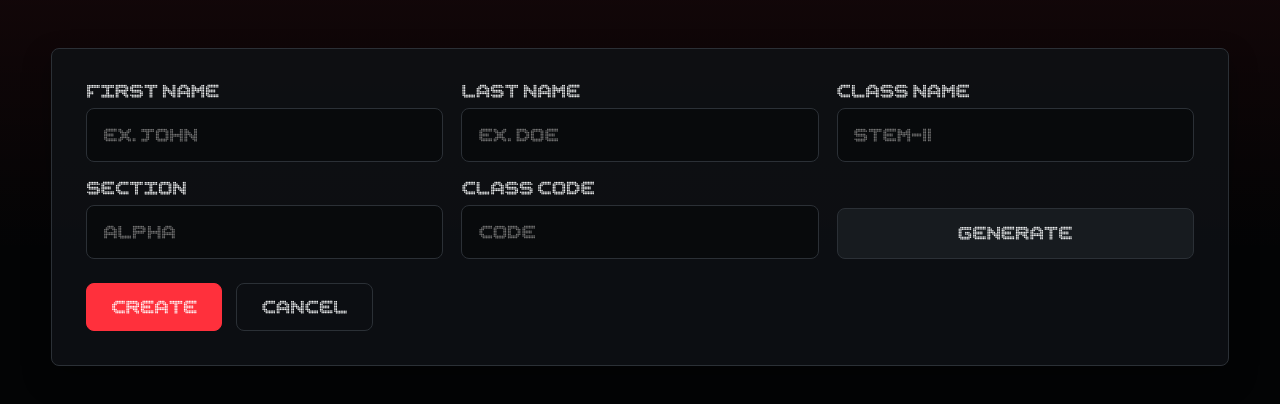
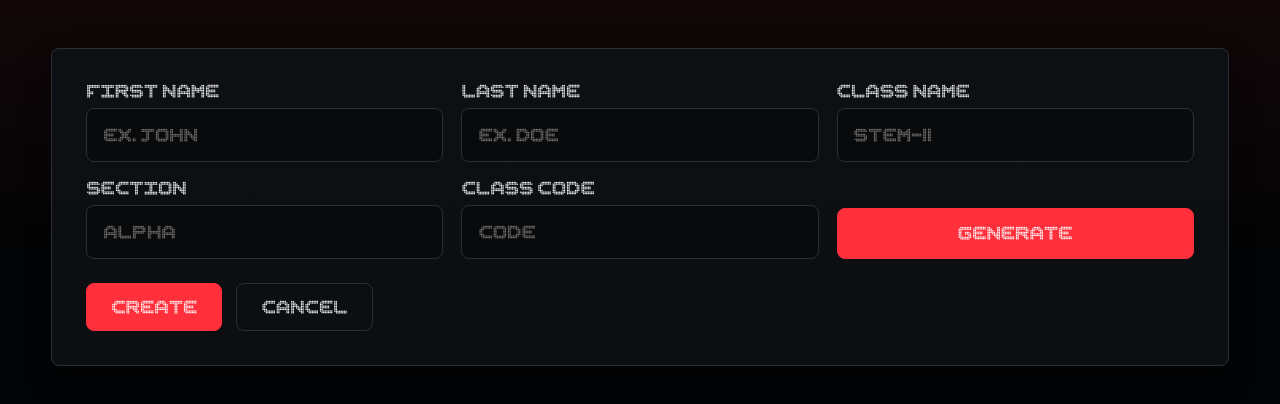
Before and after one commit to Arckei/Website-CyberGuard, a plain HTML site: page pages/create-class/index.html in a window 1280 px wide. Shown: the part 86-490 px from the top of the page. Drawn offline with Linux system fonts and the light colour scheme.

Commit message:
made changes on the create class

```diff
--- a/pages/create-class/index.html
+++ b/pages/create-class/index.html
@@ -41,7 +41,7 @@
           </label>
           <div class="field">
             <span>&nbsp;</span>
-            <button class="btn" type="button" data-generate-code>Generate</button>
+            <button class="btn primary" type="button" data-generate-code>Generate</button>
           </div>
         </div>
         <div class="button-row" style="margin-top: 24px;">
```
